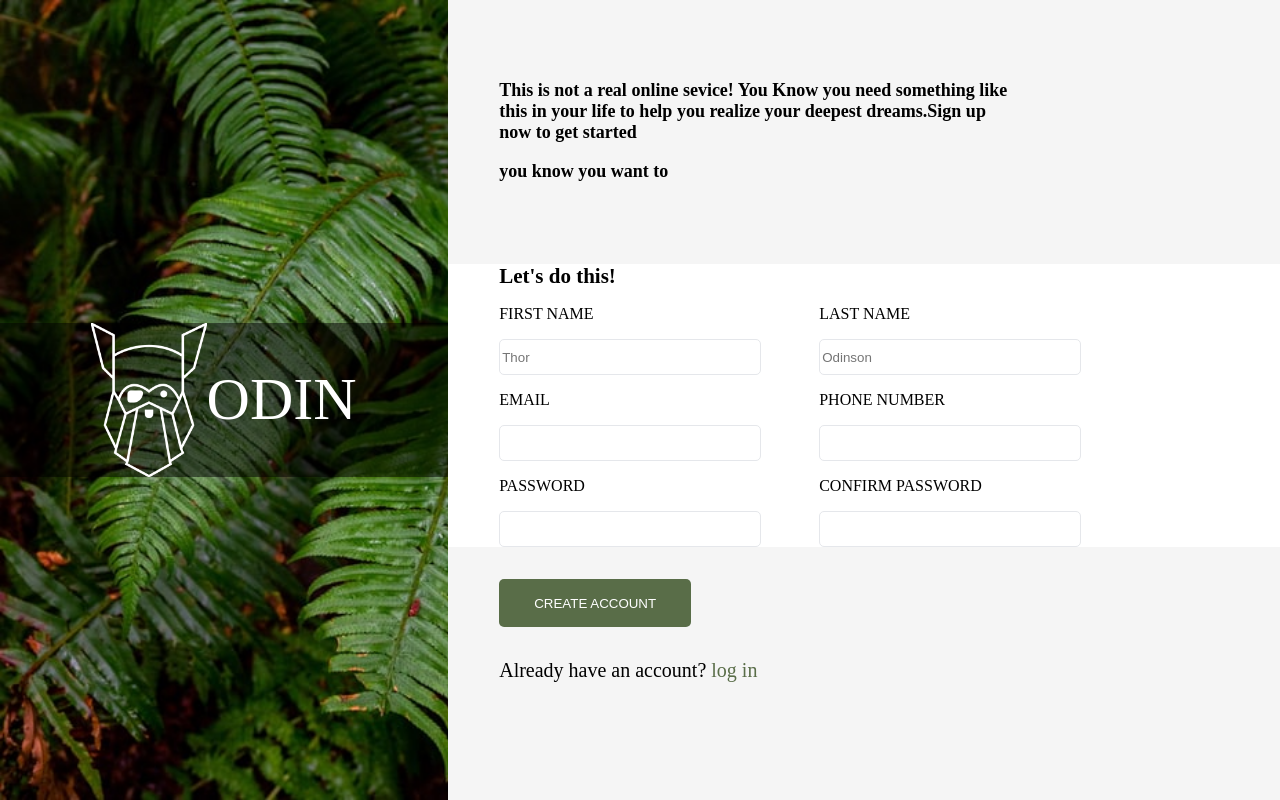
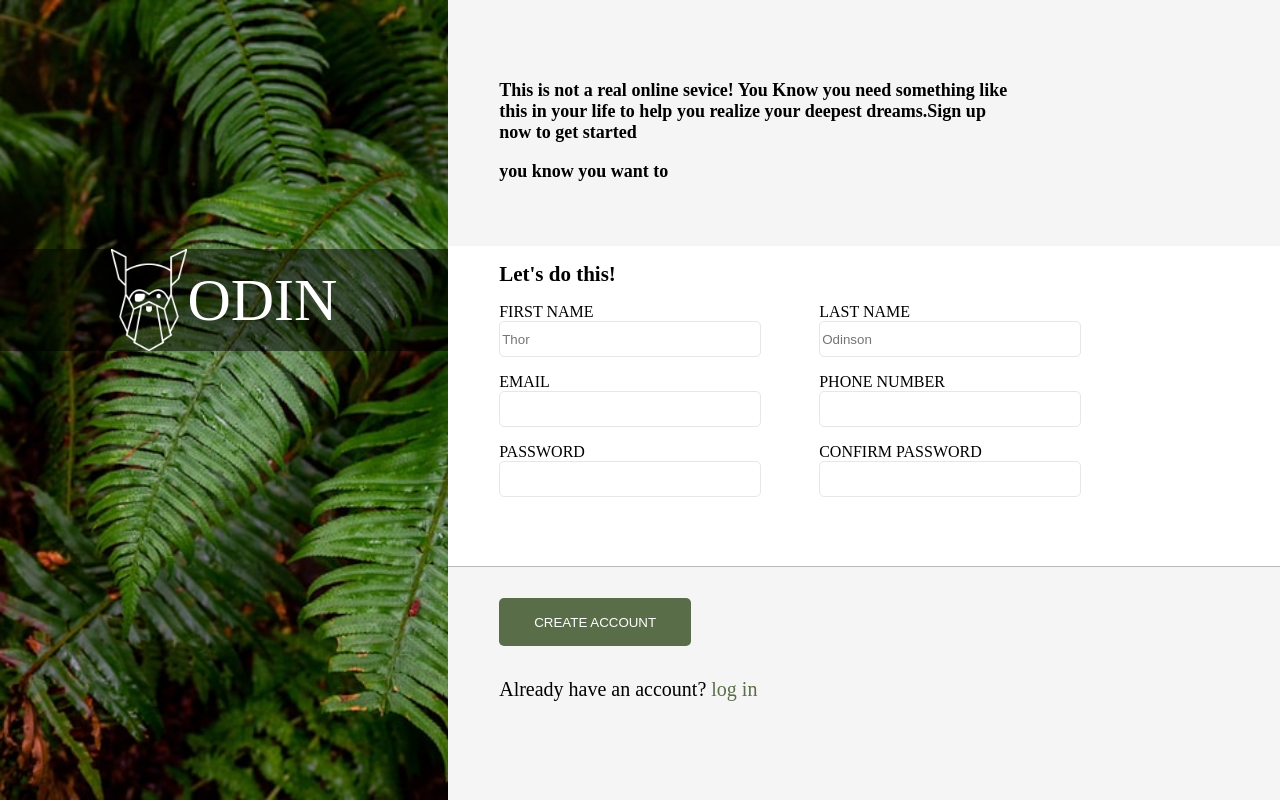
Before and after one commit to Gbotemi-ojo/project_signup, a plain HTML site: page index.html in a window 1280 px wide. Drawn offline with Linux system fonts and the light colour scheme; files whose address does not match are found by name.

Commit message:
updated form look

```diff
--- a/index.html
+++ b/index.html
@@ -26,41 +26,30 @@
                   <form action="" method="post">
                       <div class = "formHeader">Let's do this!</div>
                       <div class = "form">
-                        <div>
+                        <div class = "wrapper">
                             <label for ="firstName">FIRST NAME</label>
-                            <div>
                             <input type="text" name="first-name" id="firstName" placeholder="Thor">
                           </div>
-                          </div>
-                          <div>
+                          <div class = "wrapper">
                               <label for ="lastName">LAST NAME</label>
-                              <div>
                                 <input type="text" name="last-name" id="lastName" placeholder="Odinson">
                           </div>
-                          </div>
-                          <div>
+                          <div class = "wrapper">
                               <label for ="mail">EMAIL</label>
-                              <div>
                               <input type="email" name="e-mail" id="mail">
                           </div>
-                          </div>
-                            <div>
+                          <div class = "wrapper">
                               <label for ="phone">PHONE NUMBER</label>
-                              <div>
                                 <input type="tel" name="Phone-number" id="phone">
                             </div>
+                            <div class = "wrapper">
+                              <label for ="password">PASSWORD</label>
+                                <input type="password" name="pasword" id="password">
+                                <span class = "errorPassword"></span>
                             </div>
-                            <div>
-                              <label for ="password">PASSWORD</label>
-                              <div>
-                                <input type="password" name="pasword" id="password">
-                              </div>
-                            </div>
-                            <div>
+                            <div class = "wrapper">
                               <label for ="confirmPassword">CONFIRM PASSWORD</label>
-                              <div>
                                 <input type="password" name="confirm-password" id="confirmPassword">
-                              </div>
                             </div>
                       </div>
                   </form>
@@ -72,5 +61,6 @@
           </div>
       </div>
   </div>
+  <script src="script.js"></script>
 </body>
 </html>
--- /dev/null
+++ b/script.js
@@ -0,0 +1,13 @@
+let password = document.getElementById("password")
+let confirmpassword = document.getElementById("confirmPassword")
+let errorText = document.querySelector(".errorPassword")
+let submitBtn = document.querySelector(".submitBtn")
+submitBtn.addEventListener("click",confirmpass)
+function confirmpass(){
+   if(password.value === confirmpassword.value){
+       errorText.textContent = ""
+   }
+   else if(password.value !== confirmpassword.value){
+       errorText.textContent = "*passwords do not match"
+   }
+}
--- a/style.css
+++ b/style.css
@@ -27,7 +27,6 @@ body{
     width: 65vw;
 }
 .formText{
-    height: 15vh;
     width: 40vw;
     font-size: 18px;
     font-weight: 800;
@@ -37,11 +36,14 @@ body{
     font-size: 21px;
     font-weight: 700;
     margin-left: 4vw;
+    margin-top: 2vh;
 }
 .formContainer{
     margin-top:8vh;
     display: flex;
     background: white;
+    height: 40vh;
+    box-shadow: 0px 1px 0px rgb(128, 128, 128,0.5);
 }
 .formContainer .form{
     margin-left: 4vw;
@@ -68,7 +70,7 @@ border: 1px solid #E5E7EB;
   font-size: 60px;
 }
 .pageLogo img{
-    width: 9vw;
+    width: 6vw;
 }
 .submitBtn{
     margin-top: 4vh;
@@ -89,8 +91,17 @@ border: 1px solid #E5E7EB;
 .logoContainer{
     background-color: rgba(0,0,0,0.5);
     width: 35vw;
+    margin-bottom: 25vh;
 }
 a{
     color: #596D48;
     text-decoration: none;
 }
+.errorPassword{
+    display: block;
+    color: red;
+    font-size: 15px;
+}
+.wrapper label{
+    display: block;
+}
```
Lines whose indentation alone changed are shown as unchanged.
